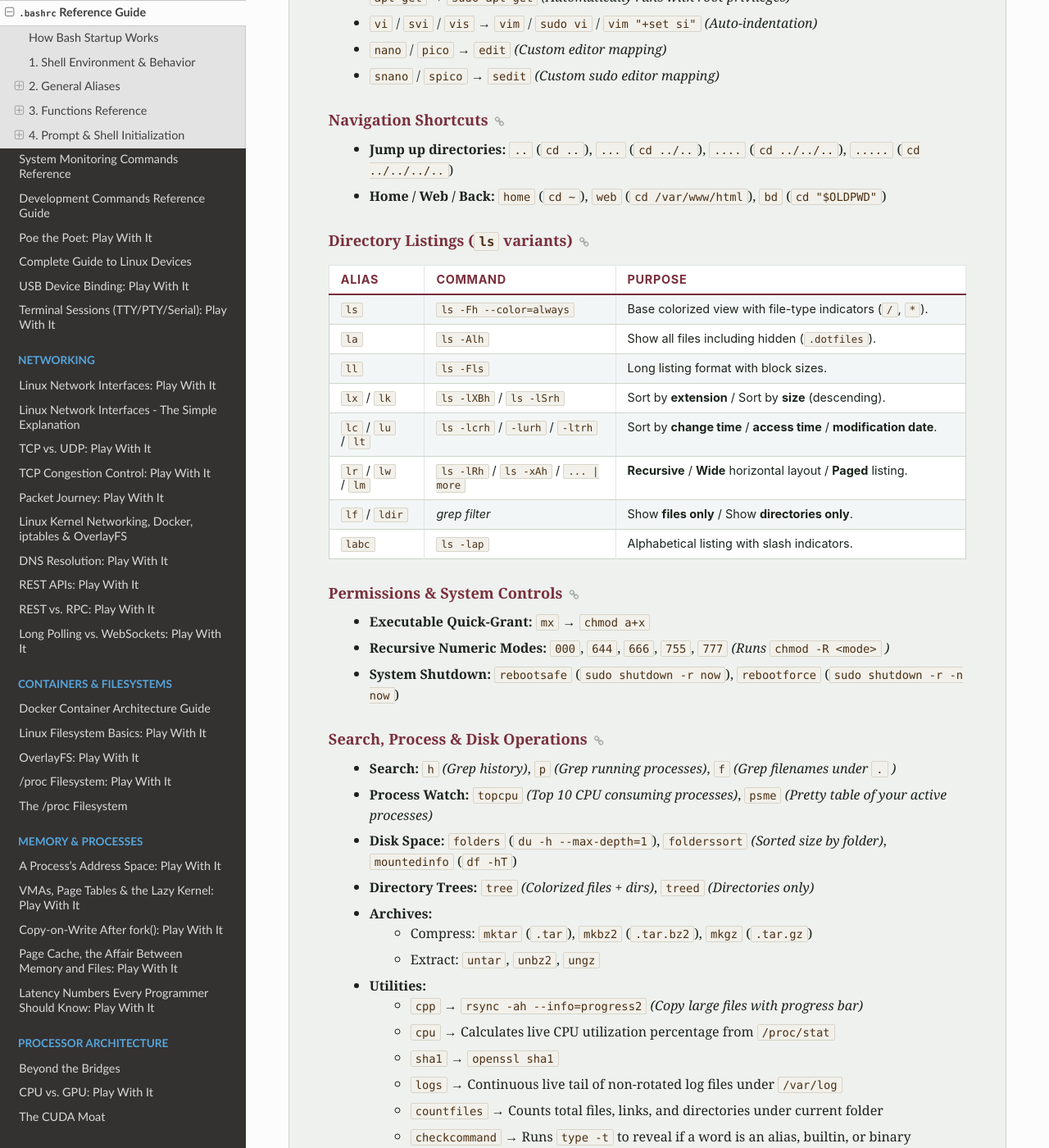
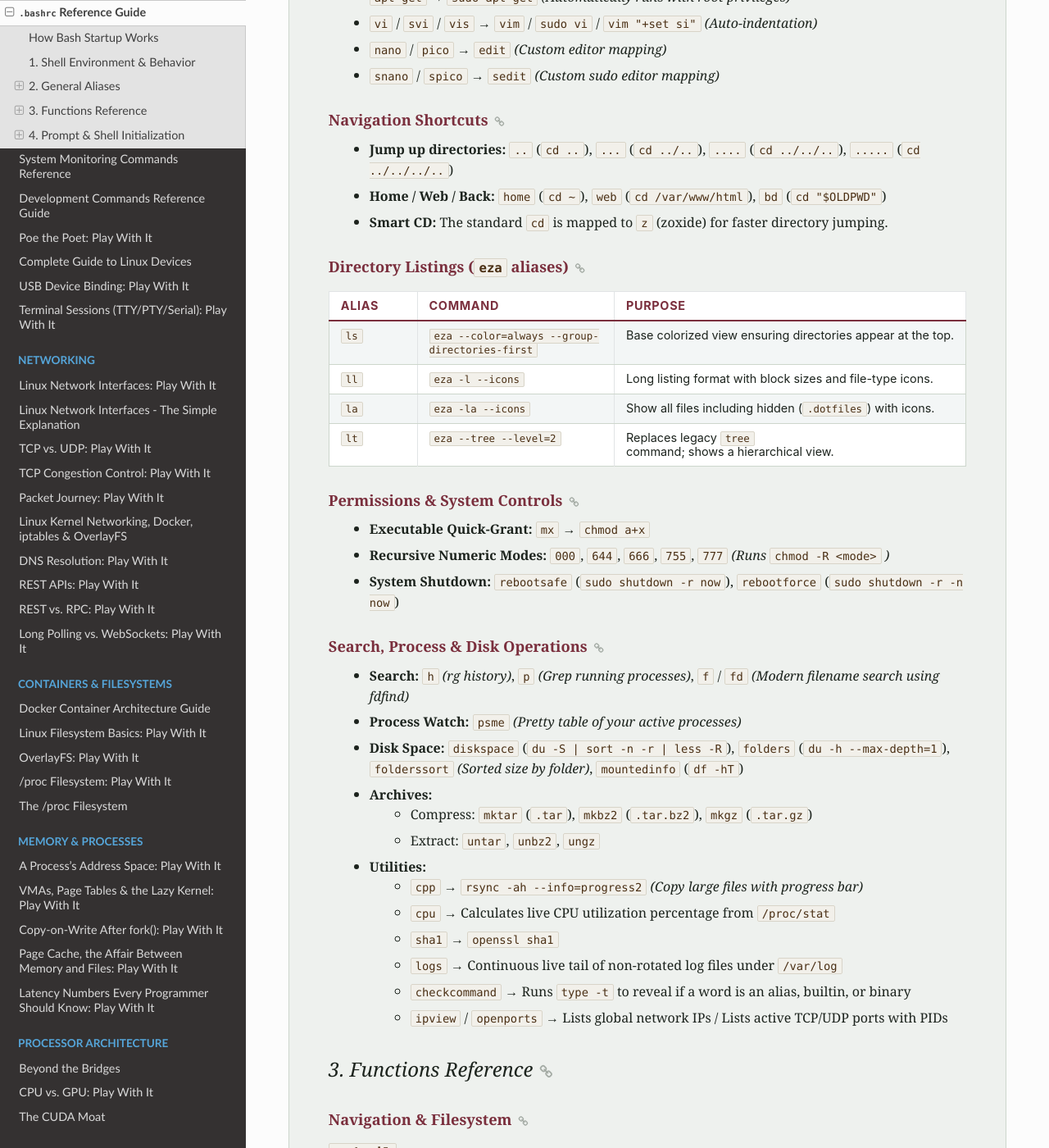
Before and after one commit to karthik-dev-82/system-notes, a Sphinx documentation site: the page built from docs/source/bashrc_reference.rst, in a window 1280 px wide and 1400 px high, scrolled down 1759 px. Shown: the whole window at 82% size. Built offline with Sphinx 7.4.7 and the Read the Docs theme 3.1.0, drawn with Linux system fonts in a browser that asks for light colours; some of the changed text lies outside the part shown.

Commit message:
Update bashrc_reference.rst

```diff
--- a/docs/source/bashrc_reference.rst
+++ b/docs/source/bashrc_reference.rst
@@ -249,8 +249,8 @@ sessions (fresh SSH connections, new TTYs), your ``~/.bash_profile`` or
      - Uses ``vim`` for interactive tools (``crontab``, ``git commit``,
        ``nano``/``pico`` aliases).
    * - **Color Schemes**
-     - ``CLICOLOR=1``, ``LS_COLORS``
-     - Full color-coding for directory listings based on file extension.
+     - ``eza`` integration
+     - Replaces legacy ``LS_COLORS`` with native rich color coding and icons.
    * - **Man Page Colors**
      - ``LESS_TERMCAP_*``
      - Adds color highlights (bold/underline) when reading man pages via
@@ -281,42 +281,31 @@ Navigation Shortcuts
   ``....`` (``cd ../../..``), ``.....`` (``cd ../../../..``)
 * **Home / Web / Back:** ``home`` (``cd ~``), ``web`` (``cd /var/www/html``),
   ``bd`` (``cd "$OLDPWD"``)
+* **Smart CD:** The standard ``cd`` is mapped to ``z`` (zoxide) for faster directory jumping.
 
-Directory Listings (``ls`` variants)
+Directory Listings (``eza`` aliases)
 ~~~~~~~~~~~~~~~~~~~~~~~~~~~~~~~~~~~~~~
 
 .. list-table::
    :class: longtable
    :header-rows: 1
-   :widths: 15 30 55
+   :widths: 15 35 50
 
    * - Alias
      - Command
      - Purpose
    * - ``ls``
-     - ``ls -Fh --color=always``
-     - Base colorized view with file-type indicators (``/``, ``*``).
+     - ``eza --color=always --group-directories-first``
+     - Base colorized view ensuring directories appear at the top.
+   * - ``ll``
+     - ``eza -l --icons``
+     - Long listing format with block sizes and file-type icons.
    * - ``la``
-     - ``ls -Alh``
-     - Show all files including hidden (``.dotfiles``).
-   * - ``ll``
-     - ``ls -Fls``
-     - Long listing format with block sizes.
-   * - ``lx`` / ``lk``
-     - ``ls -lXBh`` / ``ls -lSrh``
-     - Sort by **extension** / Sort by **size** (descending).
-   * - ``lc`` / ``lu`` / ``lt``
-     - ``ls -lcrh`` / ``-lurh`` / ``-ltrh``
-     - Sort by **change time** / **access time** / **modification date**.
-   * - ``lr`` / ``lw`` / ``lm``
-     - ``ls -lRh`` / ``ls -xAh`` / ``... | more``
-     - **Recursive** / **Wide** horizontal layout / **Paged** listing.
-   * - ``lf`` / ``ldir``
-     - *grep filter*
-     - Show **files only** / Show **directories only**.
-   * - ``labc``
-     - ``ls -lap``
-     - Alphabetical listing with slash indicators.
+     - ``eza -la --icons``
+     - Show all files including hidden (``.dotfiles``) with icons.
+   * - ``lt``
+     - ``eza --tree --level=2``
+     - Replaces legacy ``tree`` command; shows a hierarchical view.
 
 Permissions & System Controls
 ~~~~~~~~~~~~~~~~~~~~~~~~~~~~~~~
@@ -330,14 +319,11 @@ Permissions & System Controls
 Search, Process & Disk Operations
 ~~~~~~~~~~~~~~~~~~~~~~~~~~~~~~~~~~~
 
-* **Search:** ``h`` *(Grep history)*, ``p`` *(Grep running processes)*,
-  ``f`` *(Grep filenames under* ``.`` *)*
-* **Process Watch:** ``topcpu`` *(Top 10 CPU consuming processes)*,
-  ``psme`` *(Pretty table of your active processes)*
-* **Disk Space:** ``folders`` (``du -h --max-depth=1``),
+* **Search:** ``h`` *(rg history)*, ``p`` *(Grep running processes)*,
+  ``f`` / ``fd`` *(Modern filename search using fdfind)*
+* **Process Watch:** ``psme`` *(Pretty table of your active processes)*
+* **Disk Space:** ``diskspace`` (``du -S | sort -n -r | less -R``), ``folders`` (``du -h --max-depth=1``),
   ``folderssort`` *(Sorted size by folder)*, ``mountedinfo`` (``df -hT``)
-* **Directory Trees:** ``tree`` *(Colorized files + dirs)*,
-  ``treed`` *(Directories only)*
 * **Archives:**
 
   * Compress: ``mktar`` (``.tar``), ``mkbz2`` (``.tar.bz2``), ``mkgz`` (``.tar.gz``)
@@ -349,7 +335,6 @@ Search, Process & Disk Operations
   * ``cpu`` → Calculates live CPU utilization percentage from ``/proc/stat``
   * ``sha1`` → ``openssl sha1``
   * ``logs`` → Continuous live tail of non-rotated log files under ``/var/log``
-  * ``countfiles`` → Counts total files, links, and directories under current folder
   * ``checkcommand`` → Runs ``type -t`` to reveal if a word is an alias, builtin, or binary
   * ``ipview`` / ``openports`` → Lists global network IPs / Lists active TCP/UDP ports with PIDs
 
@@ -358,15 +343,6 @@ Search, Process & Disk Operations
 
 Navigation & Filesystem
 ~~~~~~~~~~~~~~~~~~~~~~~~~
-
-``up <n>``
-^^^^^^^^^^^
-
-Moves up :math:`n` directory levels in a single command.
-
-.. code-block:: bash
-
-   up 3  # Equivalent to cd ../../..
 
 ``pwdtail``
 ^^^^^^^^^^^^
@@ -379,15 +355,6 @@ directory.
    $ pwd -> /var/www/html/site/assets
    $ pwdtail -> site/assets
 
-``search_file <filename>``
-^^^^^^^^^^^^^^^^^^^^^^^^^^^^
-
-Executes a quick global search for a file starting from root ``/`` while
-suppressing permission errors.
-
-.. code-block:: bash
-
-   search_file "nginx.conf"
 
 ``extract <file1> [file2 ...]``
 ^^^^^^^^^^^^^^^^^^^^^^^^^^^^^^^^^
@@ -395,21 +362,15 @@ suppressing permission errors.
 Universal archive unpacker. Automatically detects format from extension
 (``.tar.gz``, ``.zip``, ``.7z``, ``.rar``, ``.bz2``, ``.gz``, ``.Z``).
 
-Code Search (``grep`` Wrappers)
+Code Search
 ~~~~~~~~~~~~~~~~~~~~~~~~~~~~~~~~~
 
 ``ftext <pattern>``
 ^^^^^^^^^^^^^^^^^^^^^
 
-Recursively searches for text across the current directory while excluding
-common compiled binaries, node modules, build artifacts, and auto-generated
-files (``.so``, ``.o``, ``.js``, ``.html``, ``Makefile``, etc.).
-
-``ftextcount <pattern>``
-^^^^^^^^^^^^^^^^^^^^^^^^^^
-
-Uses the same exclusion filters as ``ftext``, but returns a **sorted file
-count list** of occurrences in descending order instead of line matches.
+Now aliased to ``rg`` (ripgrep). Recursively searches for text across the current
+directory with blazing speed, automatically respecting ``.gitignore`` rules and
+skipping hidden/binary files.
 
 System & Maintenance
 ~~~~~~~~~~~~~~~~~~~~~~
```
